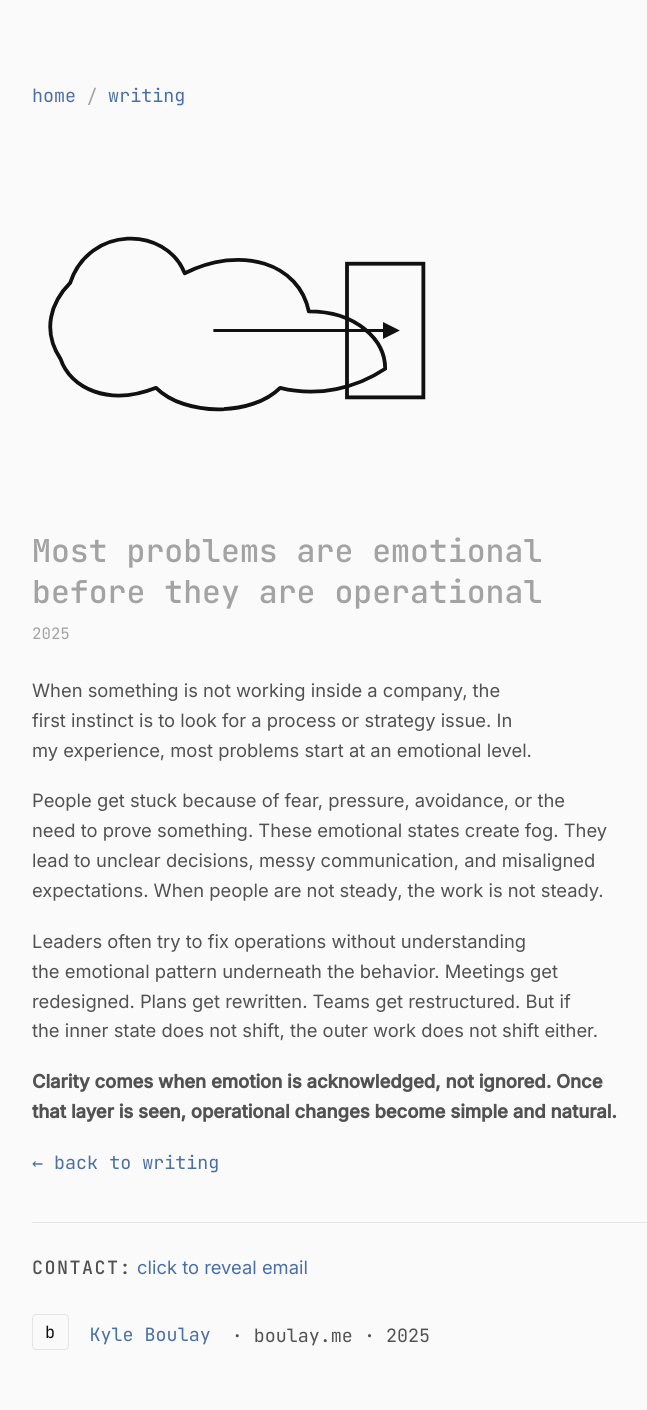
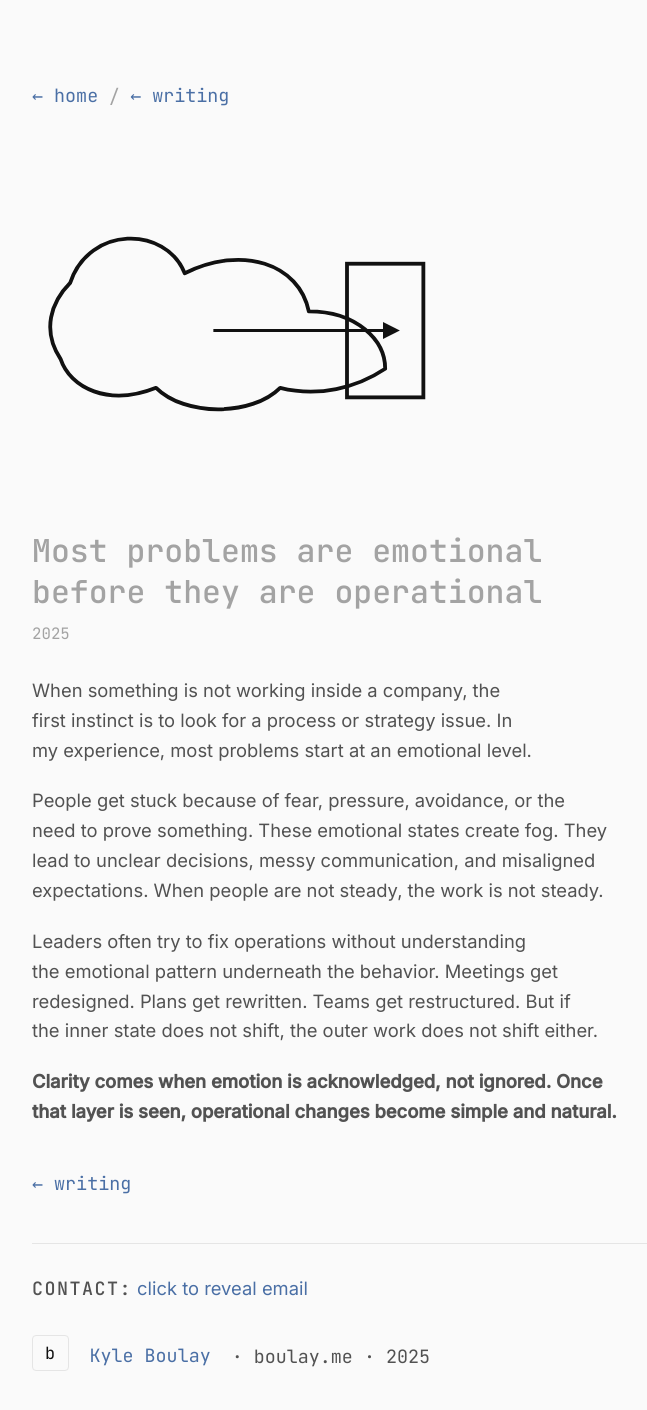
Before and after one commit to kysebo/boulay-site, a Next.js app: page /writing/emotional-before-operational in a window 1280 px wide. Shown: the top 1410 px of the page, without its empty margins (31-678 px from the left). Built offline with nearby package versions, Linux system fonts and the light colour scheme.

Commit message:
before getting to lab page i centralized some components/cleaned up some architecture with the back links/headers

```diff
--- a/app/about/page.tsx
+++ b/app/about/page.tsx
@@ -1,8 +1,8 @@
 import type { Metadata } from 'next'
-import Link from 'next/link'
 import { Balancer } from 'react-wrap-balancer'
 import Footer from '@/components/Footer'
 import EmailReveal from '@/components/EmailReveal'
+import BackLink from '@/components/BackLink'
 
 export const metadata: Metadata = {
   title: "About — boulay.me",
@@ -16,12 +16,7 @@ export default function AboutPage() {
         <div className="max-w-[800px] mx-auto md:mx-0 md:ml-4 px-8 pt-16 pb-8">
 
           {/* BACK LINK */}
-          <Link
-            href="/"
-            className="font-mono text-sm text-[#4a6fa5] underline-offset-2 cursor-pointer"
-          >
-            ← home
-          </Link>
+          <BackLink href="/">home</BackLink>
 
           {/* TITLE BLOCK */}
           <header>
--- a/app/coaching/page.tsx
+++ b/app/coaching/page.tsx
@@ -1,8 +1,8 @@
 import type { Metadata } from 'next'
-import Link from 'next/link'
 import { Balancer } from 'react-wrap-balancer'
 import Footer from '@/components/Footer'
 import EmailReveal from '@/components/EmailReveal'
+import BackLink from '@/components/BackLink'
 
 export const metadata: Metadata = {
   title: "Coaching — boulay.me",
@@ -16,12 +16,7 @@ export default function CoachingPage() {
         <div className="max-w-[800px] mx-auto md:mx-0 md:ml-4 px-8 pt-16 pb-8">
 
           {/* BACK LINK */}
-          <Link
-            href="/"
-            className="font-mono text-sm text-[#4a6fa5] underline-offset-2 cursor-pointer"
-          >
-            ← Home
-          </Link>
+          <BackLink href="/">home</BackLink>
 
           {/* TITLE BLOCK */}
           <header>
@@ -148,7 +143,7 @@ export default function CoachingPage() {
             </p>
             <p className="text-sm leading-relaxed">
               Or book a time to speak directly:{' '}
-              <a href="https://cal.com/kyle" target="_blank" rel="noopener noreferrer" className="text-[#4a6fa5] underline-offset-2">
+              <a href="https://cal.com/kyle" target="_blank" rel="noopener noreferrer" className="text-[#4a6fa5] underline-offset-2 hover:underline">
                 cal.com/kyle
               </a>
             </p>
--- a/app/frontend/page.tsx
+++ b/app/frontend/page.tsx
@@ -1,9 +1,9 @@
 'use client'
 
-import Link from 'next/link'
 import { Balancer } from 'react-wrap-balancer'
 import DesignTunerContainer from '@/components/DesignTunerContainer'
 import Footer from '@/components/Footer'
+import BackLink from '@/components/BackLink'
 
 export default function Frontend() {
   return (
@@ -18,12 +18,7 @@ export default function Frontend() {
 
             return (
               <>
-                <Link
-                  href="/"
-                  className="font-mono text-sm text-[#4a6fa5] underline-offset-2 cursor-pointer"
-                >
-                  ← Home
-                </Link>
+                <BackLink href="/">home</BackLink>
 
                 <header className={headerSpacing}>
                   <p className={`${titleFont} uppercase text-xs tracking-[0.15em] font-medium text-neutral-600 mb-5`}>
--- a/app/layout.tsx
+++ b/app/layout.tsx
@@ -31,8 +31,8 @@ export const metadata: Metadata = {
     description: "Clear thinking, product leadership, coaching, and frontend work.",
   },
   icons: {
-    icon: "/favicon.ico",
-    shortcut: "/favicon.ico",
+    icon: "/icon.svg",
+    shortcut: "/icon.svg",
   },
 };
 
--- a/app/not-found.tsx
+++ b/app/not-found.tsx
@@ -1,5 +1,5 @@
-import Link from 'next/link'
 import Footer from '@/components/Footer'
+import BackLink from '@/components/BackLink'
 
 export default function NotFound() {
   return (
@@ -12,12 +12,7 @@ export default function NotFound() {
           <p className="text-sm text-neutral-600 mb-6">
             The page you're looking for doesn't exist.
           </p>
-          <Link
-            href="/"
-            className="font-mono text-sm text-[#4a6fa5] underline-offset-2"
-          >
-            ← back to home
-          </Link>
+          <BackLink href="/">home</BackLink>
         </div>
       </main>
       <Footer />
--- a/app/product/page.tsx
+++ b/app/product/page.tsx
@@ -1,8 +1,8 @@
 import type { Metadata } from 'next'
-import Link from 'next/link'
 import { Balancer } from 'react-wrap-balancer'
 import Footer from '@/components/Footer'
 import EmailReveal from '@/components/EmailReveal'
+import BackLink from '@/components/BackLink'
 
 export const metadata: Metadata = {
   title: "Product — boulay.me",
@@ -16,12 +16,7 @@ export default function ProductPage() {
         <div className="max-w-[800px] mx-auto md:mx-0 md:ml-4 px-8 pt-16 pb-8">
 
           {/* BACK LINK */}
-          <Link
-            href="/"
-            className="font-mono text-sm text-[#4a6fa5] underline-offset-2 cursor-pointer"
-          >
-            ← Home
-          </Link>
+          <BackLink href="/">home</BackLink>
 
           {/* HEADER */}
           <header>
--- a/app/writing/emotional-before-operational/page.tsx
+++ b/app/writing/emotional-before-operational/page.tsx
@@ -1,7 +1,8 @@
 import type { Metadata } from 'next'
-import Link from 'next/link'
 import { Balancer } from 'react-wrap-balancer'
 import Footer from '@/components/Footer'
+import Breadcrumb from '@/components/Breadcrumb'
+import BackLink from '@/components/BackLink'
 
 export const metadata: Metadata = {
   title: "Most problems are emotional before they are operational — boulay.me",
@@ -15,15 +16,10 @@ export default function EmotionalBeforeOperationalPost() {
         <div className="max-w-[800px] mx-auto md:mx-0 md:ml-4 px-8 pt-16 pb-8">
 
           {/* BREADCRUMB */}
-          <nav className="font-mono text-sm text-[#4a6fa5]">
-            <Link href="/" className="underline-offset-2">
-              home
-            </Link>
-            <span className="mx-2 text-neutral-400">/</span>
-            <Link href="/writing" className="underline-offset-2">
-              writing
-            </Link>
-          </nav>
+          <Breadcrumb items={[
+            { label: "home", href: "/" },
+            { label: "writing", href: "/writing" }
+          ]} />
 
           {/* SKETCH */}
           <div>
@@ -68,14 +64,9 @@ export default function EmotionalBeforeOperationalPost() {
           </article>
 
           {/* BACK LINK */}
-          <nav className="mt-4">
-            <Link
-              href="/writing"
-              className="font-mono text-sm text-[#4a6fa5] underline-offset-2 cursor-pointer"
-            >
-              ← back to writing
-            </Link>
-          </nav>
+          <div className="mt-8">
+            <BackLink href="/writing">writing</BackLink>
+          </div>
 
         </div>
       </main>
--- a/app/writing/meetings-as-a-system/page.tsx
+++ b/app/writing/meetings-as-a-system/page.tsx
@@ -1,7 +1,8 @@
 import type { Metadata } from 'next'
-import Link from 'next/link'
 import { Balancer } from 'react-wrap-balancer'
 import Footer from '@/components/Footer'
+import Breadcrumb from '@/components/Breadcrumb'
+import BackLink from '@/components/BackLink'
 
 export const metadata: Metadata = {
   title: "Meetings as a system, not an event — boulay.me",
@@ -15,15 +16,10 @@ export default function MeetingsAsASystemPost() {
         <div className="max-w-[800px] mx-auto md:mx-0 md:ml-4 px-8 pt-16 pb-8">
 
           {/* BREADCRUMB */}
-          <nav className="font-mono text-sm text-[#4a6fa5]">
-            <Link href="/" className="underline-offset-2">
-              Home
-            </Link>
-            <span className="mx-2 text-neutral-400">/</span>
-            <Link href="/writing" className="underline-offset-2">
-              Writing
-            </Link>
-          </nav>
+          <Breadcrumb items={[
+            { label: "home", href: "/" },
+            { label: "writing", href: "/writing" }
+          ]} />
 
           {/* SKETCH */}
           <div>
@@ -82,14 +78,9 @@ export default function MeetingsAsASystemPost() {
           </article>
 
           {/* BACK LINK */}
-          <nav className="mt-8">
-            <Link
-              href="/writing"
-              className="font-mono text-sm text-[#4a6fa5] underline-offset-2 cursor-pointer"
-            >
-              ← back to writing
-            </Link>
-          </nav>
+          <div className="mt-8">
+            <BackLink href="/writing">writing</BackLink>
+          </div>
 
         </div>
       </main>
--- a/app/writing/onboarding-as-a-product-surface/page.tsx
+++ b/app/writing/onboarding-as-a-product-surface/page.tsx
@@ -1,7 +1,8 @@
 import type { Metadata } from 'next'
-import Link from 'next/link'
 import { Balancer } from 'react-wrap-balancer'
 import Footer from '@/components/Footer'
+import Breadcrumb from '@/components/Breadcrumb'
+import BackLink from '@/components/BackLink'
 
 export const metadata: Metadata = {
   title: "Onboarding as a product surface — boulay.me",
@@ -15,15 +16,10 @@ export default function OnboardingAsAProductSurfacePost() {
         <div className="max-w-[800px] mx-auto md:mx-0 md:ml-4 px-8 pt-16 pb-8">
 
           {/* BREADCRUMB */}
-          <nav className="font-mono text-sm text-[#4a6fa5]">
-            <Link href="/" className="underline-offset-2">
-              Home
-            </Link>
-            <span className="mx-2 text-neutral-400">/</span>
-            <Link href="/writing" className="underline-offset-2">
-              Writing
-            </Link>
-          </nav>
+          <Breadcrumb items={[
+            { label: "home", href: "/" },
+            { label: "writing", href: "/writing" }
+          ]} />
 
           {/* SKETCH */}
           <div>
@@ -80,14 +76,9 @@ export default function OnboardingAsAProductSurfacePost() {
           </article>
 
           {/* BACK LINK */}
-          <nav className="mt-8">
-            <Link
-              href="/writing"
-              className="font-mono text-sm text-[#4a6fa5] underline-offset-2 cursor-pointer"
-            >
-              ← back to writing
-            </Link>
-          </nav>
+          <div className="mt-8">
+            <BackLink href="/writing">writing</BackLink>
+          </div>
 
         </div>
       </main>
--- a/app/writing/page.tsx
+++ b/app/writing/page.tsx
@@ -3,6 +3,7 @@ import Link from 'next/link'
 import { Balancer } from 'react-wrap-balancer'
 import Footer from '@/components/Footer'
 import EmailReveal from '@/components/EmailReveal'
+import BackLink from '@/components/BackLink'
 
 export const metadata: Metadata = {
   title: "Writing — boulay.me",
@@ -37,12 +38,7 @@ export default function WritingPage() {
         <div className="max-w-[800px] mx-auto md:mx-0 md:ml-4 px-8 pt-16 pb-8">
 
           {/* BACK LINK */}
-          <Link
-            href="/"
-            className="font-mono text-sm text-[#4a6fa5] underline-offset-2 cursor-pointer"
-          >
-            ← home
-          </Link>
+          <BackLink href="/">home</BackLink>
 
           {/* TITLE BLOCK */}
           <header>
--- /dev/null
+++ b/components/BackLink.tsx
@@ -0,0 +1,19 @@
+import Link from 'next/link'
+
+interface BackLinkProps {
+  href: string
+  children: React.ReactNode
+}
+
+export default function BackLink({ href, children }: BackLinkProps) {
+  return (
+    <nav>
+      <Link
+        href={href}
+        className="font-mono text-sm text-[#4a6fa5] underline-offset-2 cursor-pointer"
+      >
+        ← {children}
+      </Link>
+    </nav>
+  )
+}
--- /dev/null
+++ b/components/Breadcrumb.tsx
@@ -0,0 +1,27 @@
+import Link from 'next/link'
+
+interface BreadcrumbItem {
+  label: string
+  href: string
+}
+
+interface BreadcrumbProps {
+  items: BreadcrumbItem[]
+}
+
+export default function Breadcrumb({ items }: BreadcrumbProps) {
+  return (
+    <nav className="font-mono text-sm text-[#4a6fa5]">
+      {items.map((item, index) => (
+        <span key={item.href}>
+          <Link href={item.href} className="underline-offset-2">
+            ← {item.label}
+          </Link>
+          {index < items.length - 1 && (
+            <span className="mx-2 text-neutral-400">/</span>
+          )}
+        </span>
+      ))}
+    </nav>
+  )
+}
```
